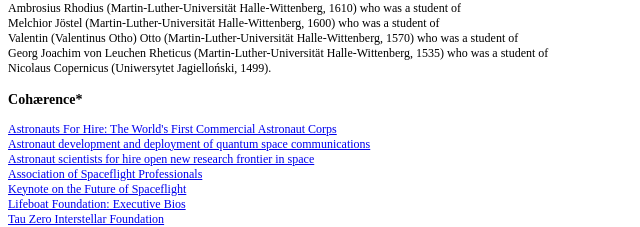
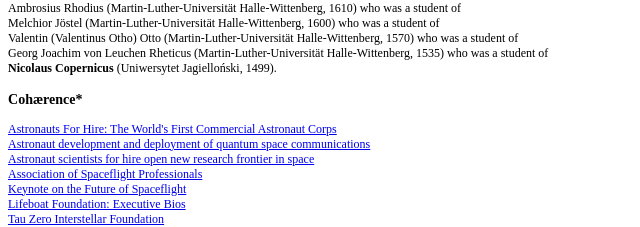
Before and after one commit to christopher-altman/Index, a plain HTML site: page index.html in a window 1280 px wide. Shown: the part 2361-2588 px from the top of the page, 0-640 px from the left. Drawn offline with Linux system fonts and the light colour scheme.

Commit message:
Update index.html

```diff
--- a/index.html
+++ b/index.html
@@ -467,7 +467,7 @@
         Halle-Wittenberg, 1570) who was a student of<br>
         Georg Joachim von Leuchen Rheticus (Martin-Luther-Universität
         Halle-Wittenberg, 1535) who was a student of<br>
-        Nicolaus Copernicus (Uniwersytet Jagielloński, 1499).</p>
+        <b>Nicolaus Copernicus</b> (Uniwersytet Jagielloński, 1499).</p>
       <h3><span style="font-family: Calisto MT;"><font color="#000000"><b>Cohærence*</b></font></span></h3>
       <span style="font-family: Calisto MT;"><span style="color: black; font-size: 12px;"><span
 
```
